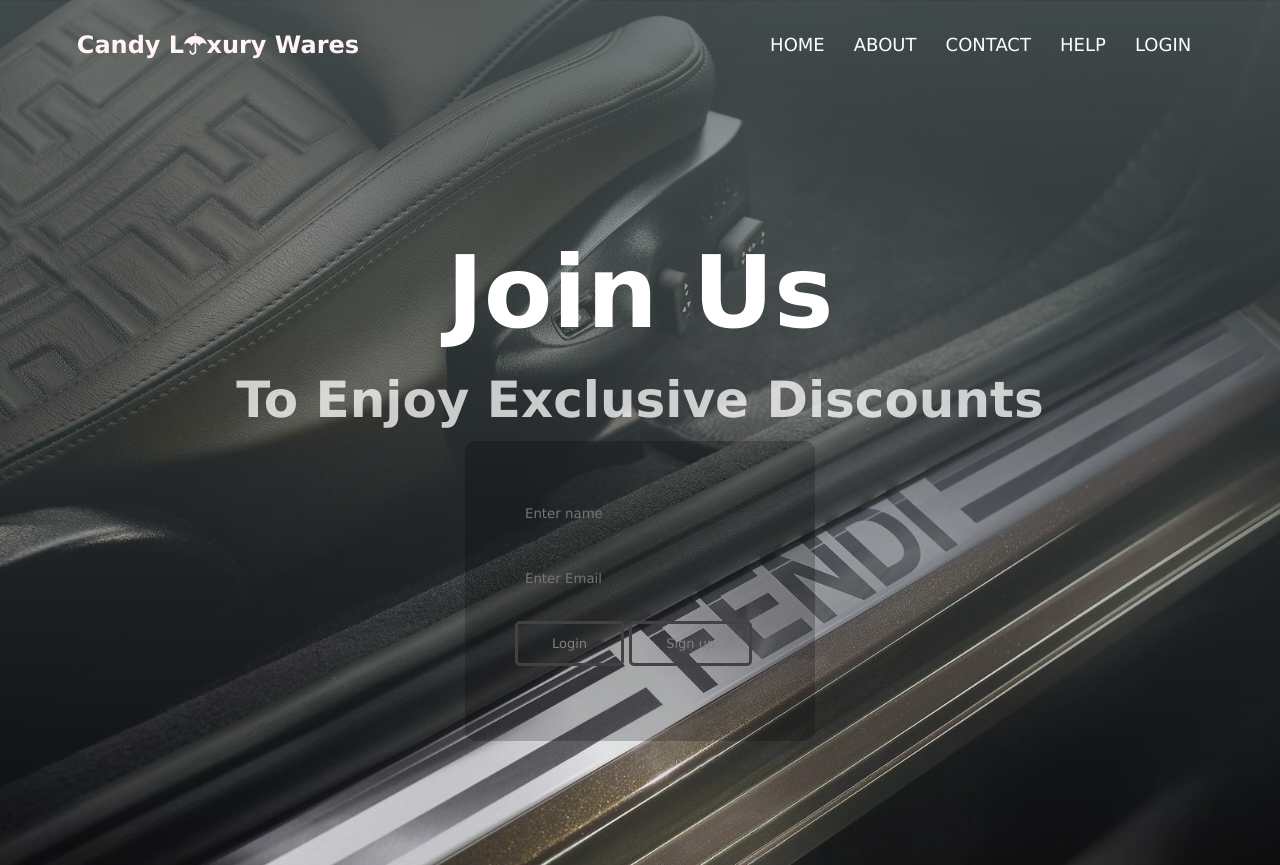
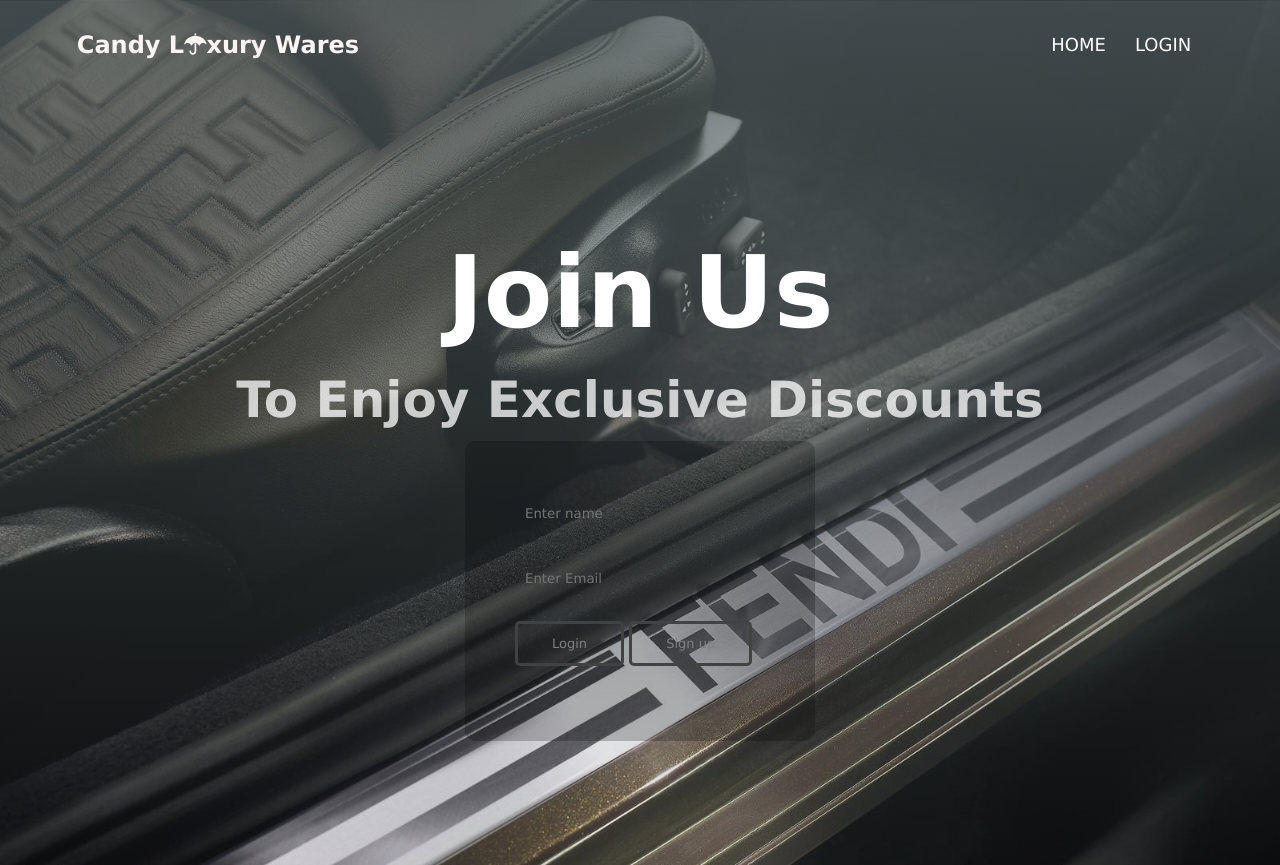
Before and after one commit to P-Luxury/P-Luxury.github.io, a plain HTML site: page index.html in a window 1280 px wide. Shown: the top 865 px of the page. Drawn offline with Linux system fonts and the light colour scheme; a web font is replaced by a local one.

Commit message:
Update index.html

```diff
--- a/index.html
+++ b/index.html
@@ -21,9 +21,6 @@
              <i class="fa fa-times" onclick="hideMenu()"></i>
              <ul>
                 <li><a href="index .html">Home</a></li>
-                <li><a href="about.html">About</a></li>
-                <li><a href="contact.html">Contact</a></li>
-                <li><a href="help.html">Help</a></li>
                 <li><a href="login.html">Login</a></li>
              </ul>
          </div>
```
